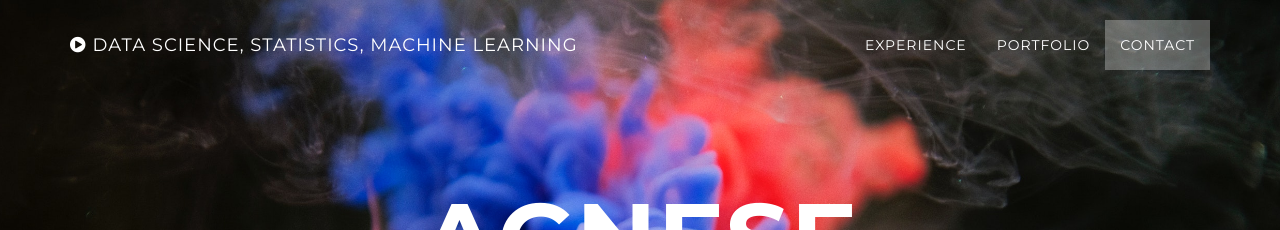
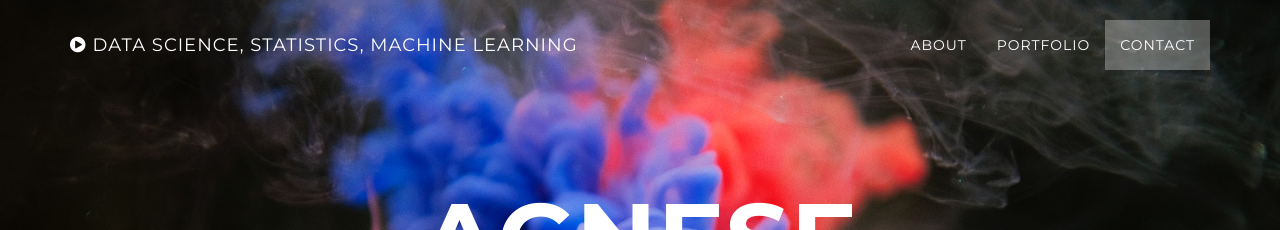
Before and after one commit to AgneseG/AgneseG.github.io, a Jekyll site: the page built from index.html, in a window 1280 px wide. Shown: the top 230 px of the page. Built offline with Jekyll 4.4.1, drawn with Linux system fonts in a browser that asks for light colours.

Commit message:
Update nav.html

```diff
--- a/_includes/nav.html
+++ b/_includes/nav.html
@@ -19,7 +19,7 @@
                     </li>
 
                     <li>
-                        <a class="page-scroll" href="#experience">Experience</a>
+                        <a class="page-scroll" href="#about">About</a>
                     </li>
                     <li>
                         <a class="page-scroll" href="#download">Portfolio</a>
```
